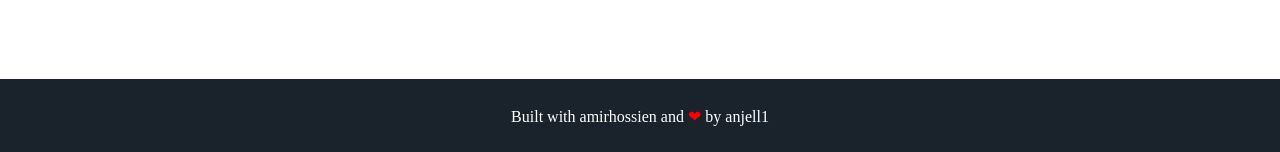
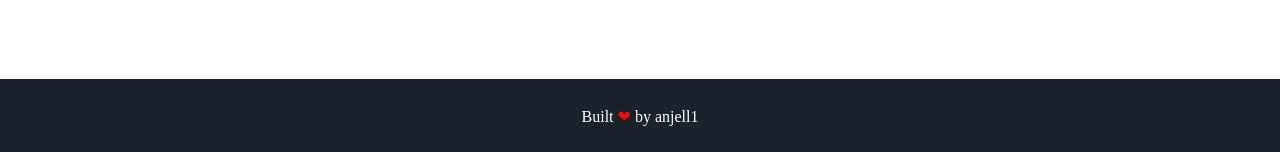
Before and after one commit to daneshisajad/anjell1.github.io, a Jekyll site: the page built from index.html, in a window 1280 px wide. Shown: the part 1574-1726 px from the top of the page. Built offline with Jekyll 4.4.1, drawn with Linux system fonts in a browser that asks for light colours; some web fonts are replaced.

Commit message:
Update footer.html

```diff
--- a/_includes/footer.html
+++ b/_includes/footer.html
@@ -1,6 +1,6 @@
 <footer class="footer">
     <!-- <p>&copy; {{ site.username }}</p> -->
-    <p>Built with amirhossien and <span class="love">❤</span> by <a href="https://github.com/anjell1">anjell1</a></p>
+    <p>Built <span class="love">❤</span> by <a href="https://github.com/anjell1">anjell1</a></p>
 </footer>
 <script src="{{ '/assets/js/particles.min.js' | prepend: site.baseurl }}"></script>
 <script src="{{ '/assets/js/sweet-scroll.min.js' | prepend: site.baseurl }}"></script>
```
